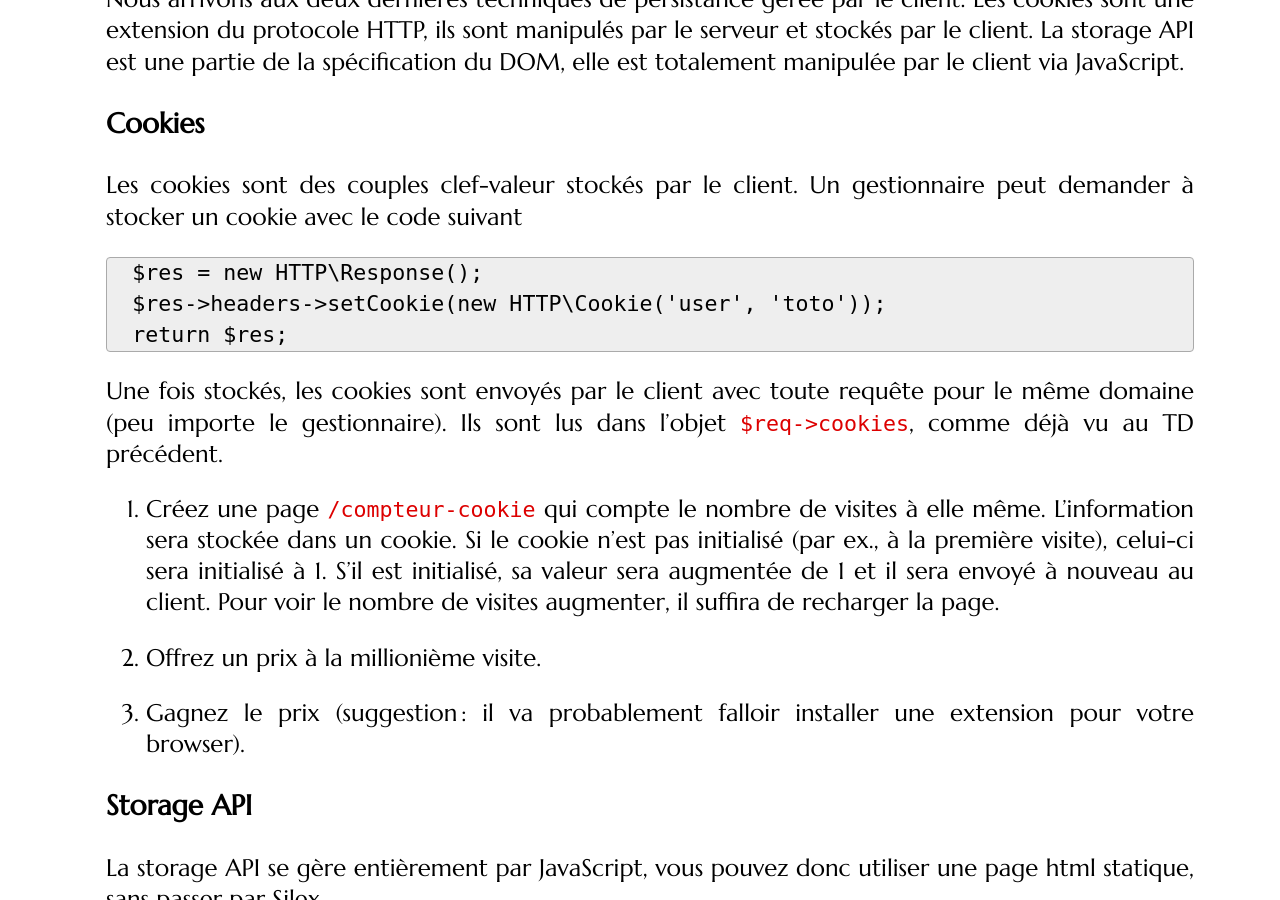
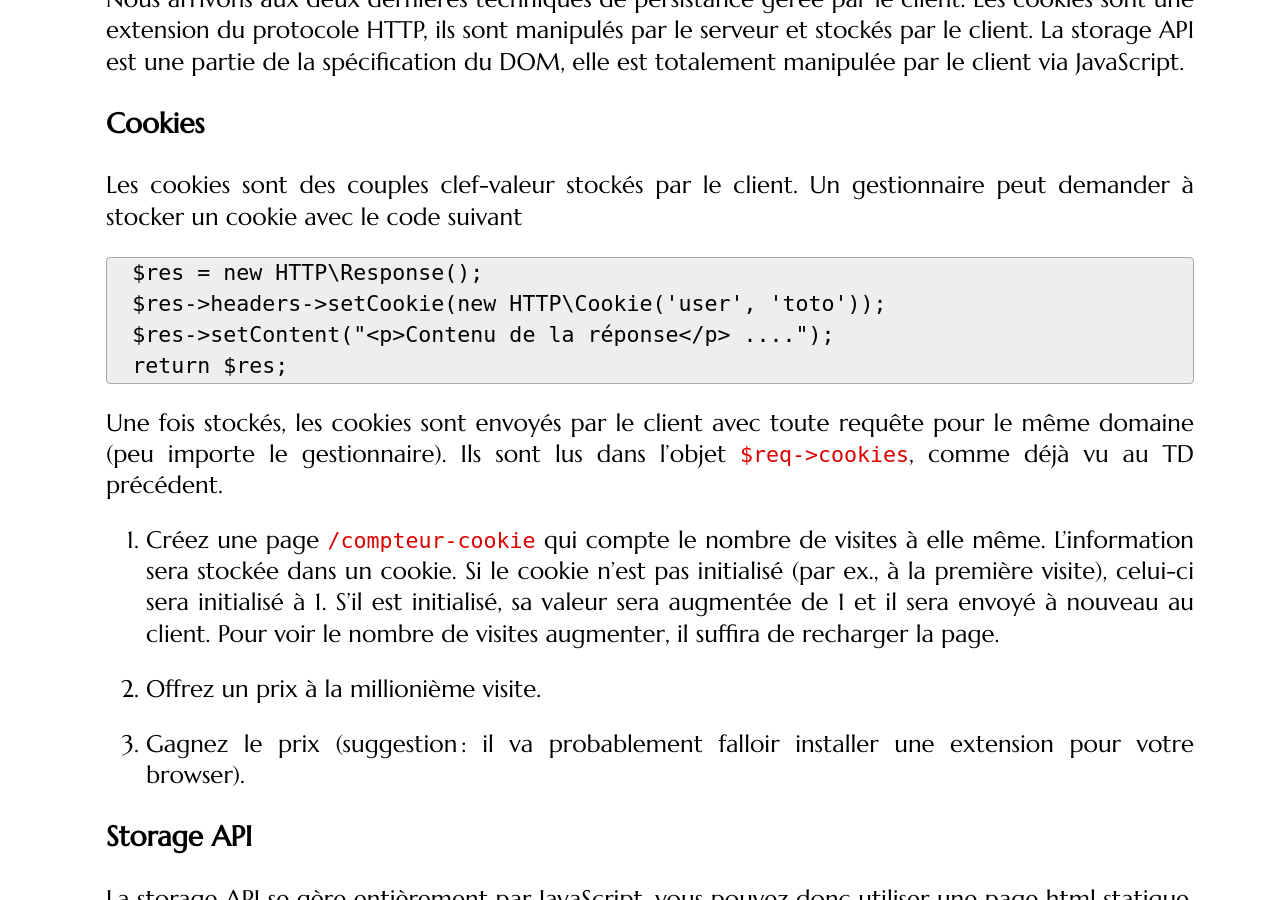
Before and after one commit to defeo/aws, a Jekyll site: the page built from tutorials/templates-etat-silex.md, in a window 1280 px wide and 900 px high, scrolled down 6914 px. Built offline with Jekyll 4.4.1, drawn with Linux system fonts in a browser that asks for light colours; nearby versions of some CDN libraries; some web fonts are replaced.

Commit message:
Added setContent method to work with cookies

```diff
--- a/tutorials/templates-etat-silex.md
+++ b/tutorials/templates-etat-silex.md
@@ -329,6 +329,7 @@ gestionnaire peut demander à stocker un cookie avec le code suivant
 ~~~
 $res = new HTTP\Response();
 $res->headers->setCookie(new HTTP\Cookie('user', 'toto'));
+$res->setContent("<p>Contenu de la réponse</p> ....");
 return $res;
 ~~~
 
```
